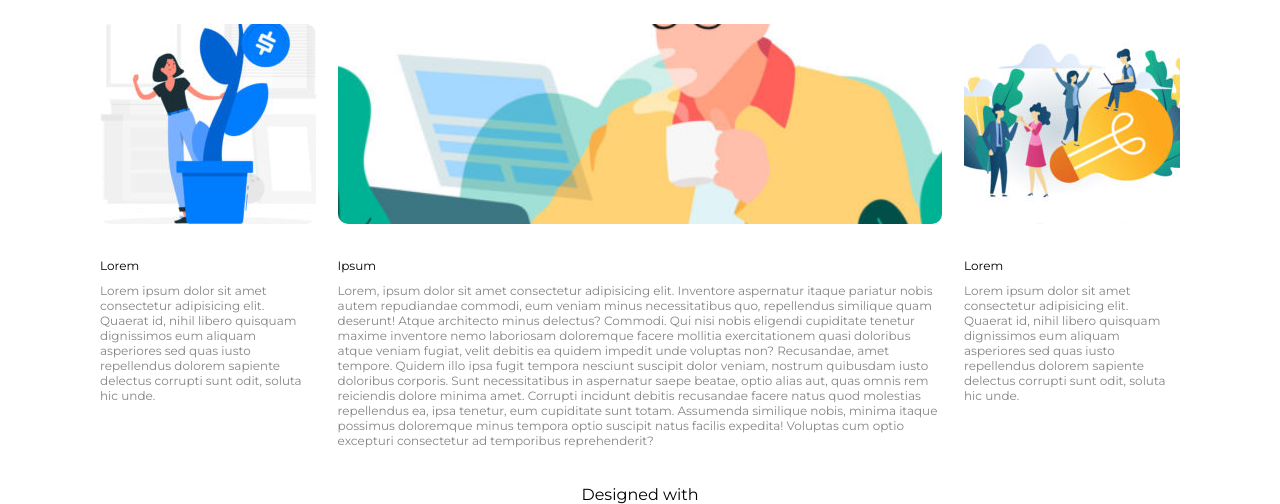
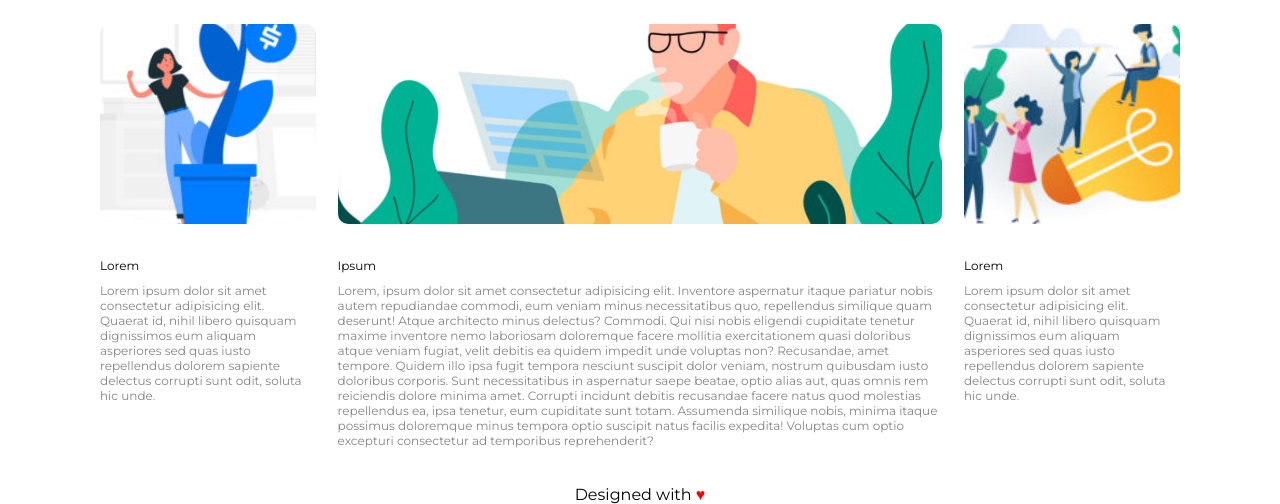
Before and after one commit to andrea-nuzzo/htmlcss-wp, a plain HTML site: page index.html in a window 1280 px wide. Shown: the part 512-1016 px from the top of the page. Drawn offline with Linux system fonts and the light colour scheme.

Commit message:
change image size

```diff
--- a/css/style.css
+++ b/css/style.css
@@ -74,24 +74,23 @@ h1{
   font-family: Arial, Helvetica, sans-serif;
 }
 
-
-
-
 .grow-img{
   background-image: url(../img/img-1.jpg);
   height: 200px;
+  background-size: 150%;
 
 }
 
 .idea-img{
   background-image: url(../img/img-3.jpg);
   height: 200px;
+  background-size: 190%;
 }
 
 .reading-img{
   background-image:url(../img/banner-2.jpg);
   height: 200px;
-  background-size: 200%;
+  background-size: 150%;
 }
 
 
--- a/index.html
+++ b/index.html
@@ -85,7 +85,7 @@
     <!-- fine main -->
 
     <footer>
-        <div class="designed"> Designed with <span&hearts;</span></div>
+        <div class="designed"> Designed with <span>&hearts;</span></div>
     </footer>
 </body>
 </html>
```
